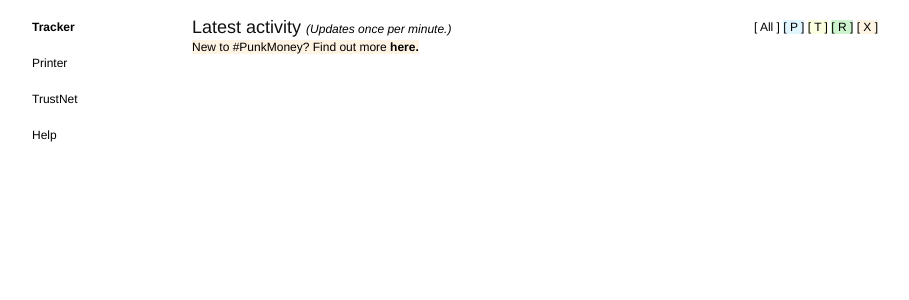
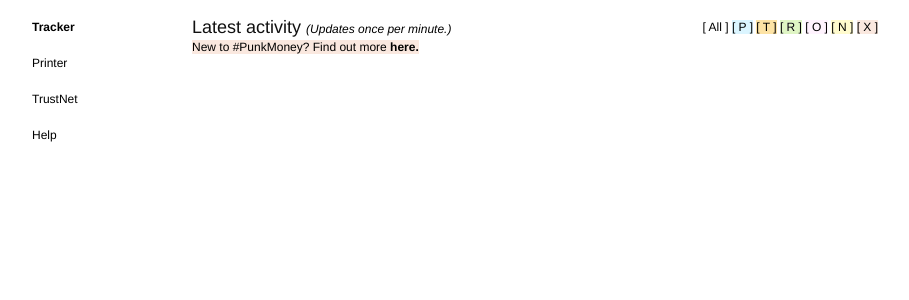
Before and after one commit to webisteme/punkmoney, a Django app: page /tracker/ in a window 1280 px wide. Shown: the part 117-417 px from the top of the page, without its empty margins (173-1082 px from the left). Run offline with Django 3.2, Linux system fonts and the light colour scheme; data that the repository does not hold is empty; parts of the project's set-up code (start-up, migrations or seed data) failed here and were passed over.

Commit message:
Offers and needs template

```diff
--- a/web/static/css/styles.css
+++ b/web/static/css/styles.css
@@ -42,20 +42,30 @@ span#promise {
 }
 
 span#promised {
-	background-color: #e1f5ff;
+	background-color: #dbf5ff;
 }
 
 span#transfer {
-	background-color: #fbffdf;
+	background-color: #fde3a5;
 }
 
 span#redemption {
-	background-color: #ccf3ce;
+	text-shadow: 0px 0px white;
+	background-color: #dff5c4;
 }
 
 span#expiration {
-	background-color: #fff3e3;
+	background-color: #fae8df;
 }
+
+span#offer {
+	background-color: #fff3fe;
+}
+
+span#need {
+	background-color: #fffbcd;
+}
+
 
 div#tweet{
 
--- a/web/templates/ticker.html
+++ b/web/templates/ticker.html
@@ -19,6 +19,14 @@
 		<span id="promise"><a href="/note/{{ event.note_id }}">{{ event.promise }}</a></span>.
 		{% endifequal %}
 
+        {% ifequal event.type 5 %}
+		<span id="need">[ N ]</span> {{ event.timestamp|date:"M d G:i" }}<span><b> <a href="/user/{{ event.from_user }}">{{ event.from_user }}</a></b> needs <span id="promise"><a href="/note/{{ event.note_id }}">{{ event.promise }}</a></span></b>.
+		{% endifequal %}
+
+        {% ifequal event.type 4 %}
+		<span id="offer">[ O ]</span> {{ event.timestamp|date:"M d G:i" }}<span><b> <a href="/user/{{ event.from_user }}">{{ event.from_user }}</a></b> offers <span id="promise"><a href="/note/{{ event.note_id }}">{{ event.promise }}</a></span></b>.
+		{% endifequal %}
+
         {% ifequal event.type 3 %}
 		<span id="Transfer">[ T ]</span> {{ event.timestamp|date:"M d G:i" }}<span><b> <a href="/user/{{ event.from_user }}">{{ event.from_user }}</a></b> transferred <span id="promise"><a href="/note/{{ event.note_id }}">{{ event.promise }}</a></span> to <b><a href="/user/{{ event.to_user }}">{{ event.to_user }}</a></b>.
 		{% endifequal %}
--- a/web/templates/tracker.html
+++ b/web/templates/tracker.html
@@ -53,7 +53,7 @@
 
 		<!-- CONTROLS -->
 
-		<span id="controls" class="span-4 prepend-3 last" style:'display:inline'>
+		<span id="controls" class="span-5 prepend-3 last" style:'display:inline'>
 
 		<p align="right">
 			<a href="javascript:changeTicker('/ticker/', 'activity')">[ All ]</a>
@@ -61,6 +61,8 @@
 			<a href="javascript:changeTicker('/ticker/type/0', 'promises')"><span id="promised">[ P ]</span></a>
 			<a href="javascript:changeTicker('/ticker/type/3', 'transfers')"><span id="transfer">[ T ]</span></a>
 			<a href="javascript:changeTicker('/ticker/type/1', 'redemptions')"><span id="redemption">[ R ]</span></a>
+			<a href="javascript:changeTicker('/ticker/type/4', 'offers')"><span id="offer">[ O ]</span></a>
+			<a href="javascript:changeTicker('/ticker/type/5', 'needs')"><span id="need">[ N ]</span></a>
 			<a href="javascript:changeTicker('/ticker/type/2', 'expirations')"><span id="expiration">[ X ]</span></a>
         </p>
 
```
